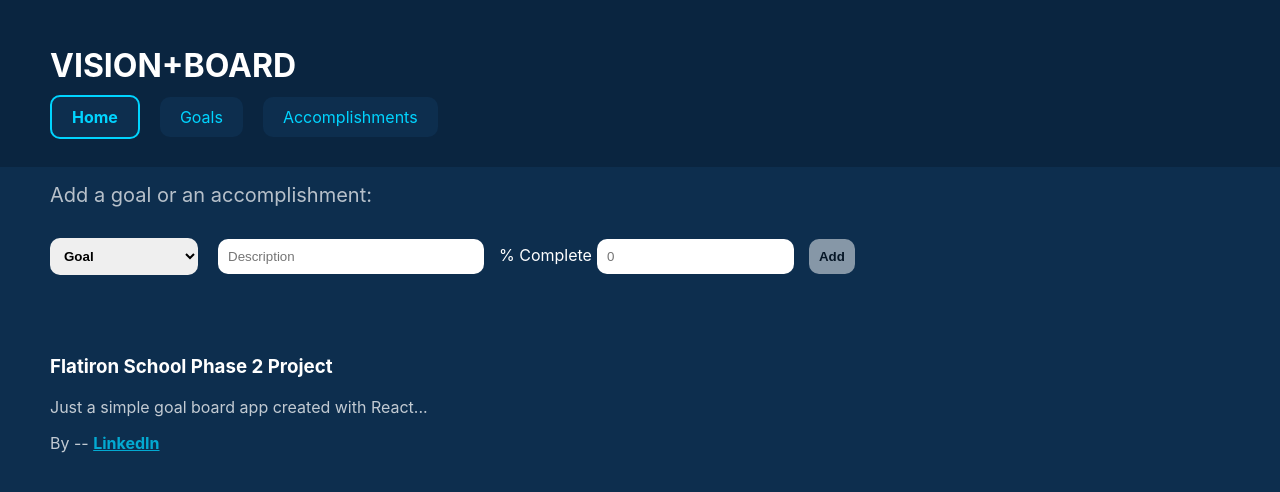
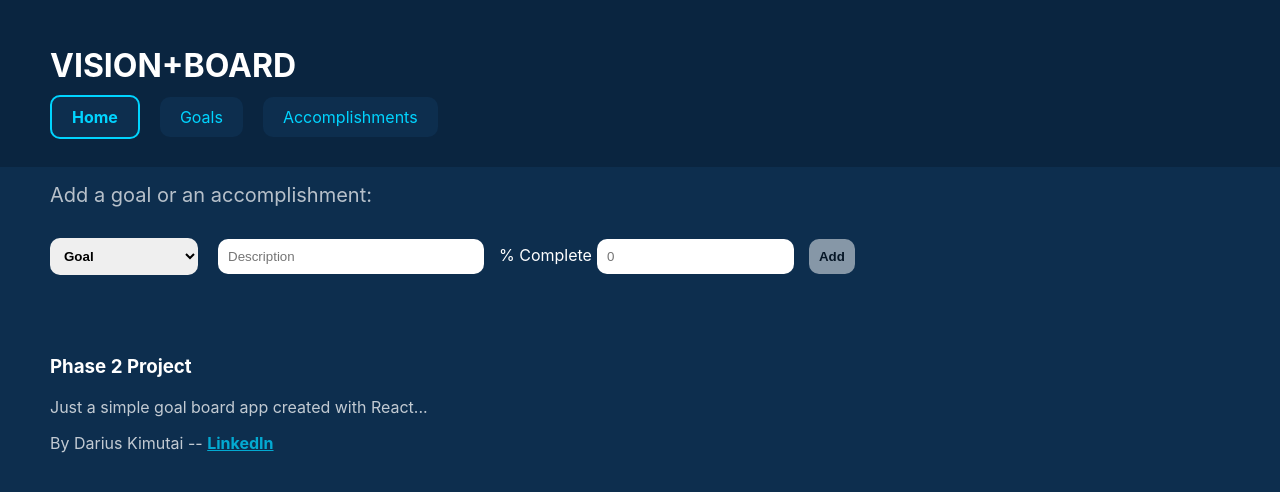
Before and after one commit to dariusttt/react-vision-board, a React (Create React App) app in the folder my-app/: page / in a window 1280 px wide. Shown: the top 492 px of the page. Built offline with nearby package versions, Linux system fonts and the light colour scheme; data requests are answered from the project's data file.

Commit message:
first commit

```diff
--- a/my-app/src/components/Home.js
+++ b/my-app/src/components/Home.js
@@ -4,10 +4,10 @@ import React from "react";
 function Home(){
     return(
         <div id="home-container">
-            <h3>Flatiron School Phase 2 Project</h3>
+            <h3>Phase 2 Project</h3>
             <p>Just a simple goal board app created with React...</p>
             {'\n'}
-            <p id="author">By  -- <a href="">LinkedIn</a></p>
+            <p id="author">By Darius Kimutai -- <a href="">LinkedIn</a></p>
 
         </div>
     );
```
